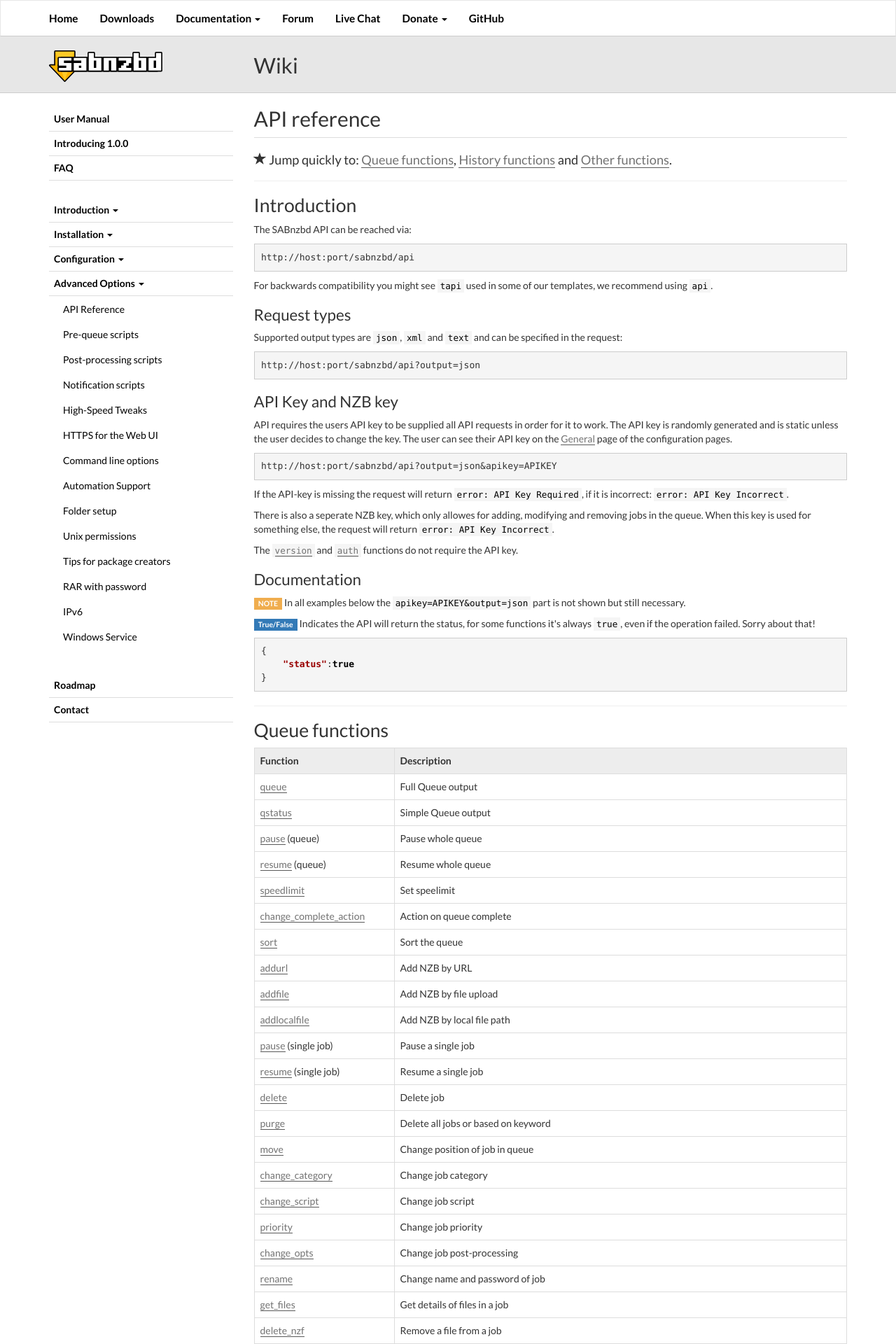
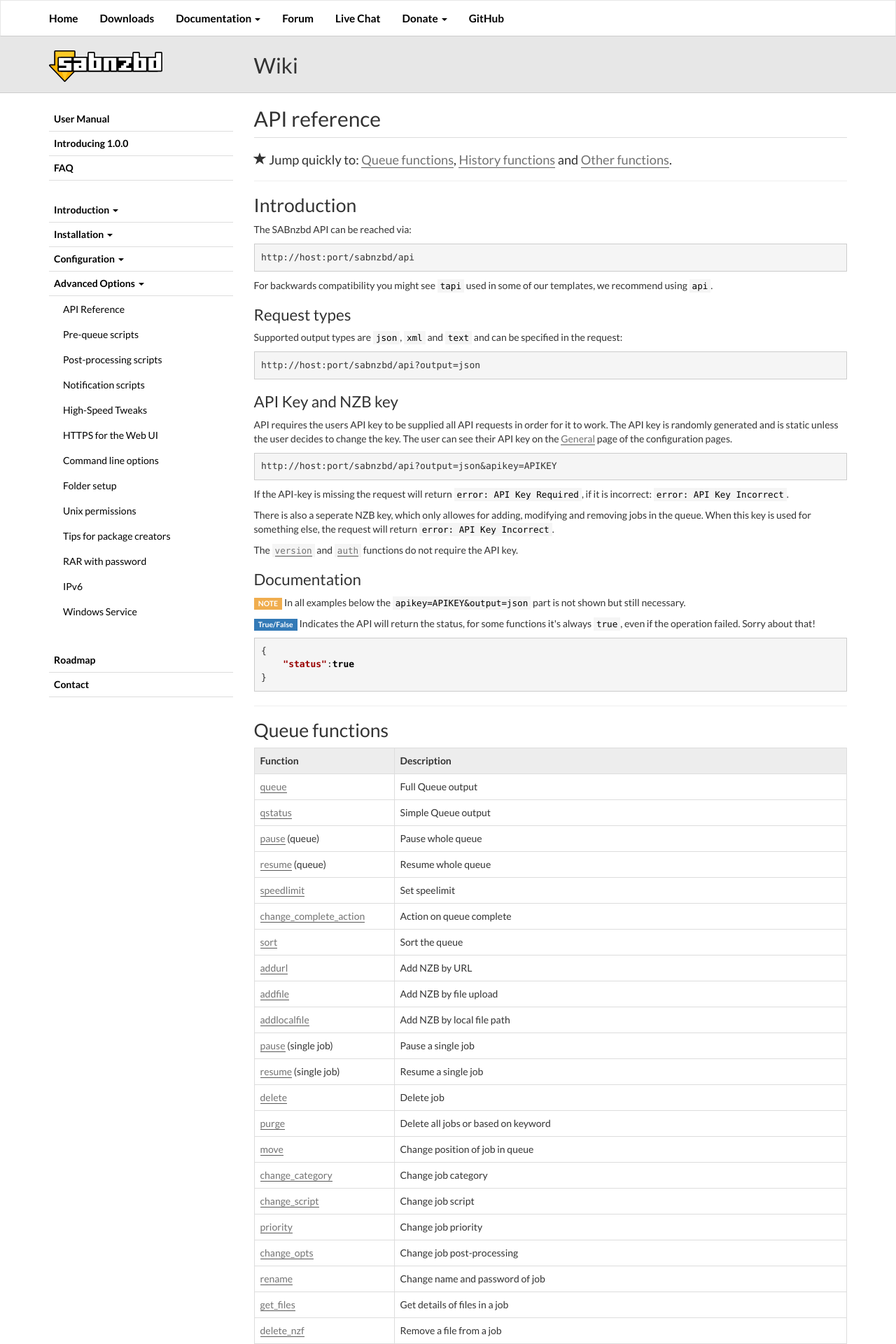
Before and after one commit to sabnzbd/sabnzbd.github.io, a Jekyll site: the page built from wiki/advanced/api.html, in a window 1280 px wide. Shown: the top 1920 px of the page at 70% size. Built offline with Jekyll 4.4.1, drawn with Linux system fonts in a browser that asks for light colours.

Commit message:
Remove 'Automation support'
Outdated and the new API page is clearer, shouldn't be used by novices anyway..

```diff
--- a/_layouts/wiki.html
+++ b/_layouts/wiki.html
@@ -60,7 +60,6 @@
                     <li><a href="/wiki/advanced/highspeed-downloading">High-Speed Tweaks</a></li>
                     <li><a href="/wiki/advanced/https">HTTPS for the Web UI</a></li>
                     <li><a href="/wiki/advanced/command-line-parameters">Command line options</a></li>
-                    <li><a href="/wiki/advanced/automation-support">Automation Support</a></li>
                     <li><a href="/wiki/advanced/directory-setup">Folder setup</a></li>
                     <li><a href="/wiki/advanced/unix-permissions">Unix permissions</a></li>
                     <li><a href="/wiki/advanced/unix-packaging">Tips for package creators</a></li>
--- a/wiki/advanced/api.html
+++ b/wiki/advanced/api.html
@@ -1,5 +1,6 @@
 ---
 title: API reference
+redirect_from: "/wiki/advanced/automation-support"
 ---
 <h3><span class="glyphicon glyphicon-star"></span> Jump quickly to: <a href="#queue_main">Queue functions</a>, <a href="#history_main">History functions</a> and <a href="#other_main">Other functions</a>.</h3>
 <hr>
```
Also changed, not shown: wiki/advanced/automation-support-REMOVED.html (renamed from wiki/advanced/automation-support.html).
